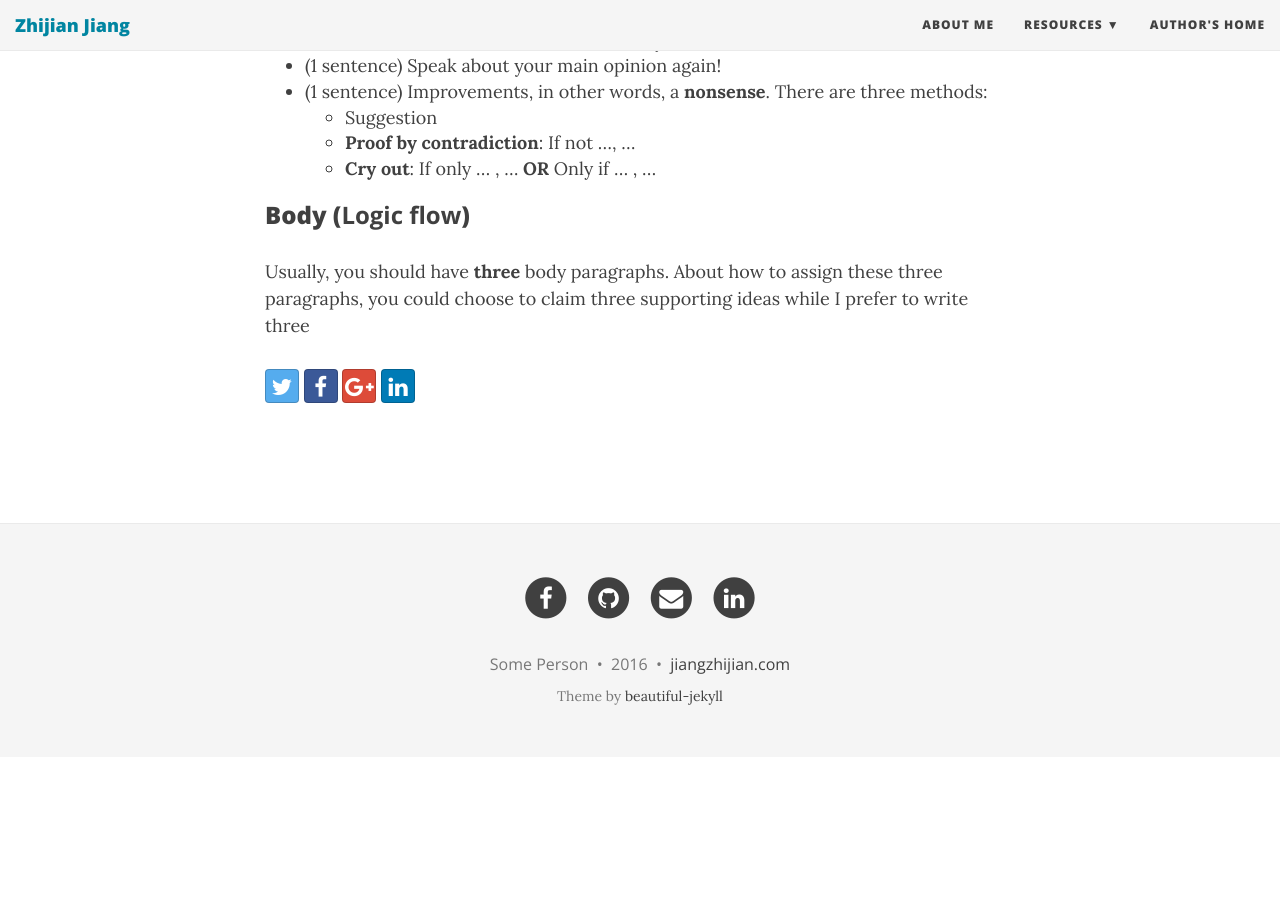
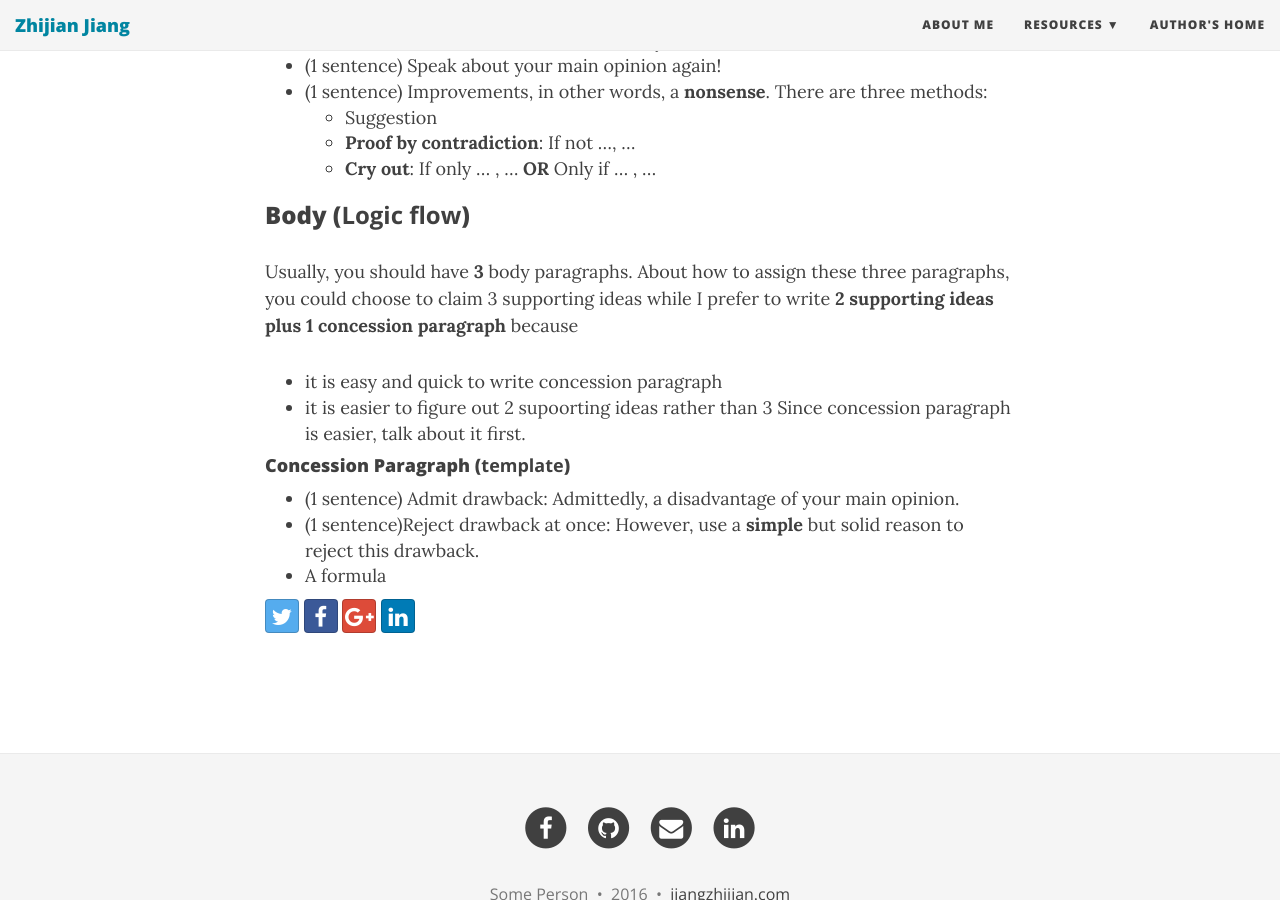
Before and after one commit to softwarelight/ZhijianJiang, a Jekyll site: the page built from _posts/2016-09-24-TOEFL-experience.md, in a window 1280 px wide and 900 px high, scrolled down 1302 px. Built offline with Jekyll 4.4.1, drawn with Linux system fonts in a browser that asks for light colours; nearby versions of some CDN libraries; before the commit the page ends 2059 px from its top, so only the background shows below that; some of the changed text lies outside the part shown.

Commit message:
Add some contents to _posts/TOEFL.md

```diff
--- a/_posts/2016-09-24-TOEFL-experience.md
+++ b/_posts/2016-09-24-TOEFL-experience.md
@@ -13,7 +13,7 @@ After struggling with TOEFL four times, from 78 to 106, maybe some of my ideas a
 ## Writing
 Let's beat WRITING in 30 minutes!!
 
-**Sample question**: it is difficult for teachers to be both popular (students like them) and effective helping students in learning?
+**Sample question**: It is difficult for teachers to be both popular (students like them) and effective helping students in learning?
 
 ### Head (**template**)
 * (1 sentence) Describe the **background**:
@@ -43,4 +43,12 @@ In brief, teachers could do both well if they idea1, idea2...
     * **Cry out**: If only ... , ... **OR** Only if ... , ...
 
 ### Body (**Logic flow**)
-Usually, you should have **three** body paragraphs. About how to assign these three paragraphs, you could choose to claim three supporting ideas while I prefer to write three
+Usually, you should have **3** body paragraphs. About how to assign these three paragraphs, you could choose to claim 3 supporting ideas while I prefer to write **2 supporting ideas plus 1 concession paragraph** because
+* it is easy and quick to write concession paragraph
+* it is easier to figure out 2 supoorting ideas rather than 3
+Since concession paragraph is easier, talk about it first.
+
+#### Concession Paragraph (**template**)
+* (1 sentence) Admit drawback: Admittedly, a disadvantage of your main opinion.
+* (1 sentence)Reject drawback at once: However, use a **simple** but solid reason to reject this drawback.
+* A formula
```
